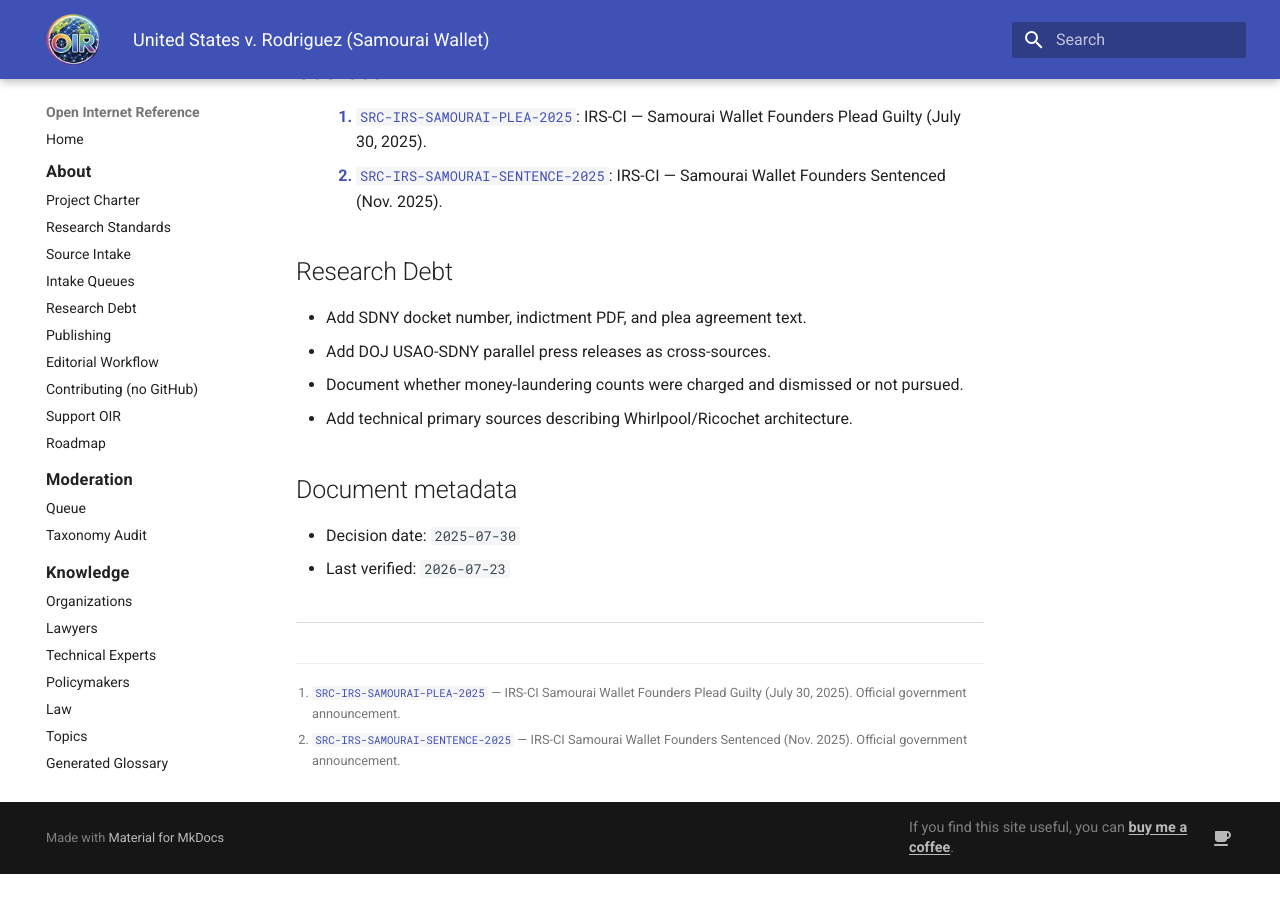
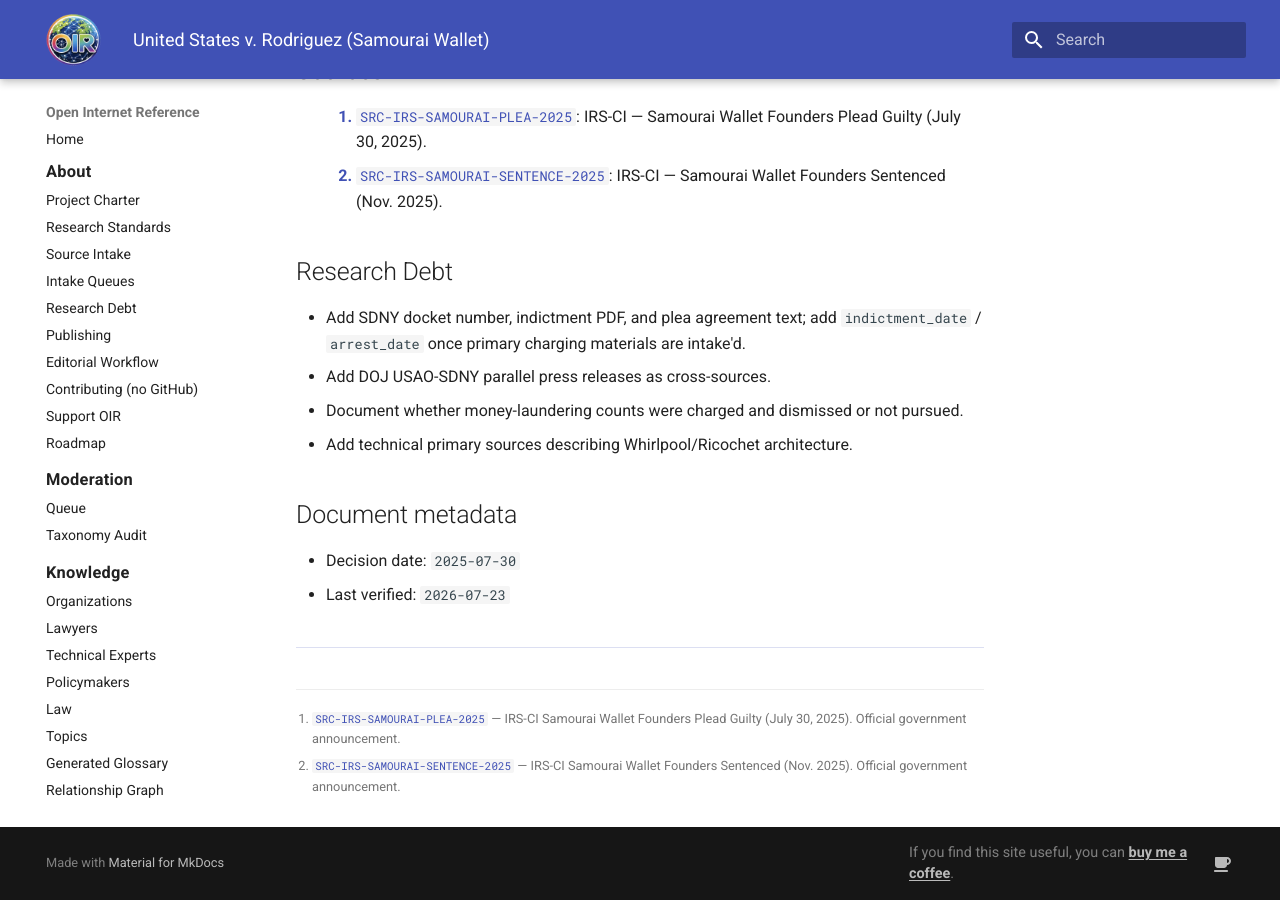
Before and after one commit to itsmeront/open-internet-reference, an MkDocs documentation site: the page built from website/generated/source-docs/knowledge/legal/CASE-US-V-RODRIGUEZ.md, in a window 1280 px wide and 900 px high, scrolled down 2066 px. Built offline with MkDocs 1.6.1 and Material for MkDocs 9.7.7, drawn with Linux system fonts in a browser that asks for light colours; before the commit the page ends 2940 px from its top, so only the background shows below that.

Commit message:
Note missing Samourai charging dates and Durov French arrest-day precision.
Co-authored-by: Cursor <cursoragent@cursor.com>

```diff
--- a/website/generated/source-docs/knowledge/legal/CASE-US-V-RODRIGUEZ.md
+++ b/website/generated/source-docs/knowledge/legal/CASE-US-V-RODRIGUEZ.md
@@ -91,7 +91,7 @@ Jurisdiction: U.S. District Court, Southern District of New York (criminal). Doc
 
 ## Research Debt
 
-- Add SDNY docket number, indictment PDF, and plea agreement text.
+- Add SDNY docket number, indictment PDF, and plea agreement text; add `indictment_date` / `arrest_date` once primary charging materials are intake'd.
 - Add DOJ USAO-SDNY parallel press releases as cross-sources.
 - Document whether money-laundering counts were charged and dismissed or not pursued.
 - Add technical primary sources describing Whirlpool/Ricochet architecture.
```
Also changed, not shown: knowledge/legal/CASE-US-V-RODRIGUEZ.md (+1 -1 lines).
